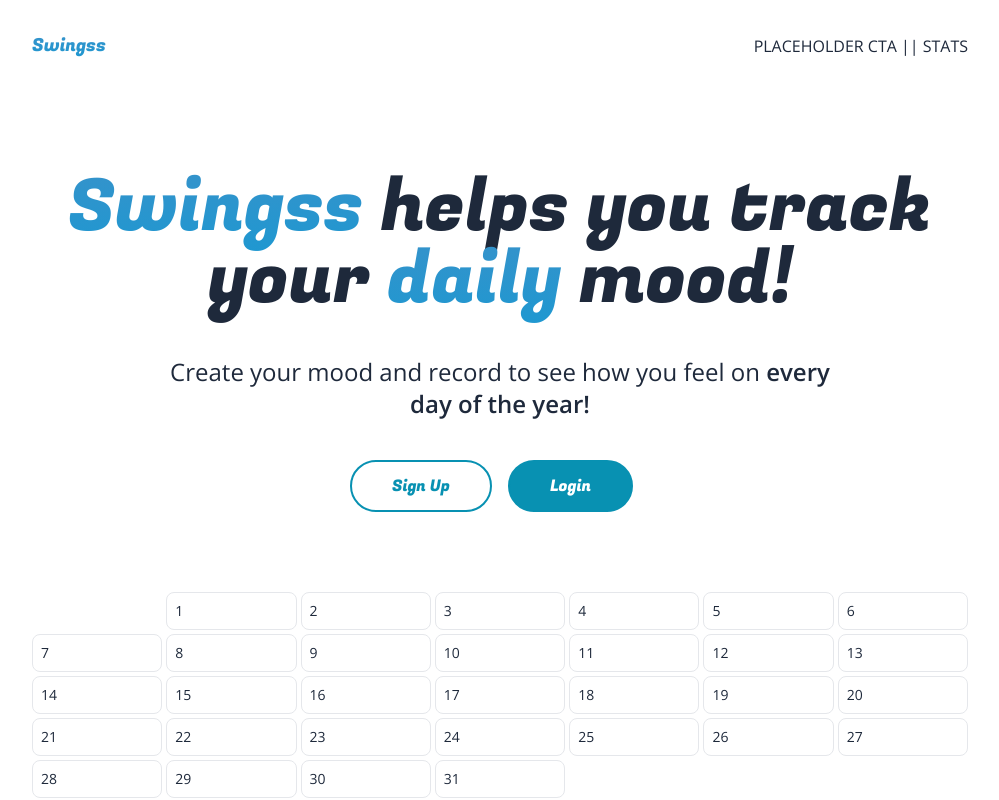
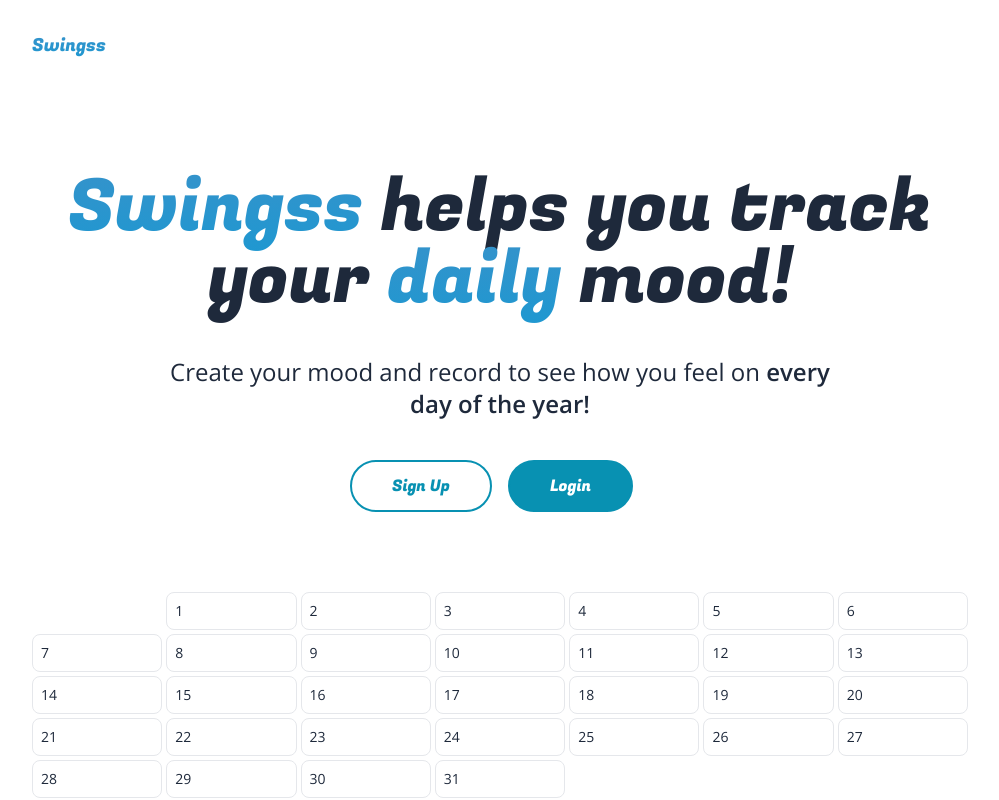
Before and after one commit to rohitxess/swingss, a Next.js app: page / in a window 1280 px wide. Shown: the top 800 px of the page, without its empty margins (140-1139 px from the left). Built offline with nearby package versions, Linux system fonts and the light colour scheme; no server answers.

Commit message:
added code for the logout function

```diff
--- a/app/layout.js
+++ b/app/layout.js
@@ -3,6 +3,7 @@ import "./globals.css";
 import Link from "next/link";
 import { AuthProvider } from "@/context/AuthContext";
 import Head from './head'
+import Logout from "@/components/Logout";
 
 const opensans = Open_Sans({ subsets: ["latin"] });
 const fugaz = Fugaz_One({ subsets: ["latin"], weight: ['400'] });
@@ -19,9 +20,7 @@ export default function RootLayout({ children }) {
       <Link href={'/'}>
         <h1 className={"text-base sm:text-lg textGradient " + fugaz.className}>Swingss</h1>
       </Link>
-      <div className="flex items-center justify-between">
-        PLACEHOLDER CTA || STATS
-      </div>
+      <Logout />
     </header>
   )
 
--- a/components/Logout.jsx
+++ b/components/Logout.jsx
@@ -1,12 +1,12 @@
 'use client'
 import { useAuth } from "@/context/AuthContext"
 import Button from "./Button"
-import { useAuth } from '@/context/AuthContext'
 import { usePathname  } from "next/navigation"
 import Link from 'next/link'
 
 export default function Logout() {
     const { logout, currentUser } = useAuth()
+    const pathname = usePathname()
 
     if(!currentUser){
         return null
```
